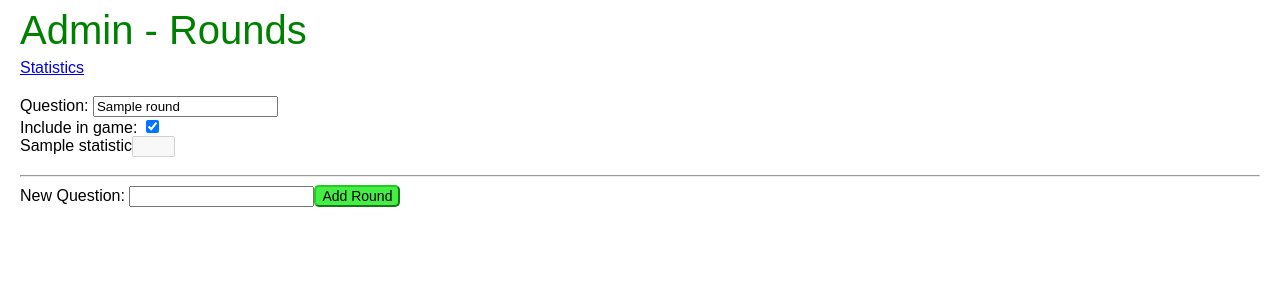
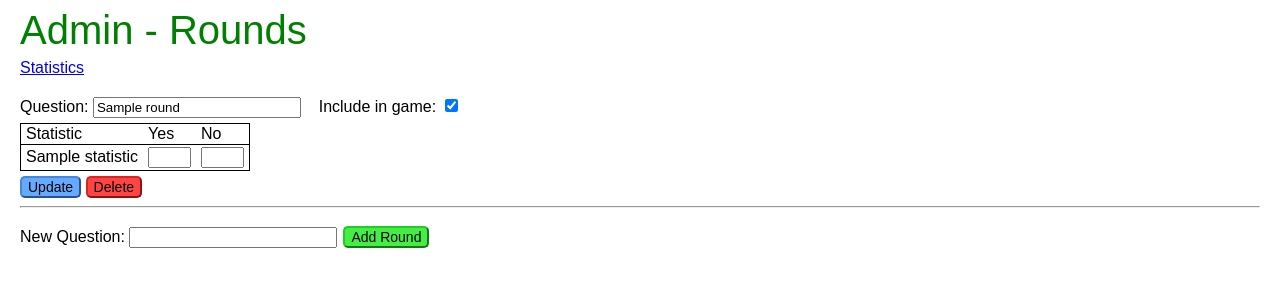
Before and after one commit to ataraciuk/localprojects-test, a Flask app: page /admin/rounds/ in a window 1280 px wide. Shown: the top 300 px of the page. Run offline with Flask 2, Linux system fonts and the light colour scheme; a database or web service that is not in the repository returns one stand-in record (values such as "Sample title"); some libraries are stand-ins or nearby versions.

Commit message:
rounds editing and deleting done

```diff
--- a/app.py
+++ b/app.py
@@ -34,7 +34,7 @@
 
 @app.route('/admin/rounds/')
 def rounds():
-	statistics = db.statistics.find()
+	statistics = list(db.statistics.find())
 	elems = db.rounds.find()
 	return render_template('rounds.html', elems=elems, statistics=statistics)
 
@@ -50,17 +50,34 @@
 	db.statistics.save({'name':name, '_id': ObjectId(stat_id)})
 	return ''
 
+@app.route('/admin/rounds/<round_id>/update/', methods=['POST'])
+def updateRound(round_id):
+	data = {'inGame' : request.form.has_key('inGame'), '_id': ObjectId(round_id), 'question': request.form['question'], 'yes': {}, 'no': {}}
+	for key, val in request.form.iteritems():
+		keys = key.split('-')
+		if (len(keys) > 1):
+			data[keys[0]][keys[1]] = int(val)
+	db.rounds.save(data)
+	return ''
+
 @app.route('/admin/statistics/<stat_id>/delete/', methods=['POST'])
 def deleteStat(stat_id):
 	db.statistics.remove({'_id': ObjectId(stat_id)})
 	return ''
 
+@app.route('/admin/rounds/<round_id>/delete/', methods=['POST'])
+def deleteRound(round_id):
+	db.rounds.remove({'_id': ObjectId(round_id)})
+	return ''
+
 @app.route('/admin/rounds/new/', methods=['POST'])
 def newRound():
 	name = request.form['question']
-	new_id = db.rounds.insert({'question': name, 'inGame': True})
-	statistics = db.statistics.find()
-	return render_template('round.html', elem={'question': name, '_id': new_id}, statistics=statistics)
+	data = {'question': name, 'inGame': True, 'yes': {}, 'no': {}}
+	new_id = db.rounds.insert(data)
+	data['_id'] = new_id
+	statistics = list(db.statistics.find())
+	return render_template('round.html', elem=data, statistics=statistics)
 
 if __name__ == '__main__':
     app.run(debug=True)
--- a/static/css/style.css
+++ b/static/css/style.css
@@ -99,3 +99,19 @@
 .w35 {
 	width: 35px;
 }
+table {
+	border: 1px solid black;
+	margin: 5px 0;
+}
+th {
+	border-bottom: 1px solid black;
+}
+td,th{
+	padding: 2px 5px;
+}
+.question-title{
+	width: 200px;
+}
+.add-btn{
+	margin-left: 6px;
+}
--- a/static/js/rounds.js
+++ b/static/js/rounds.js
@@ -13,10 +13,37 @@
 			});
 		}
 	});
+	$('body').on('click', '.update-btn', function(){
+		var btn = $(this);
+		var form = btn.prev().prev();
+		var newSt = form.find('input[name="question"]').val();
+		if(newSt.length > 0) {
+			form.find('input[type="number"]').each(function(){
+				var elem = $(this);
+				var value = parseInt(elem.val(), 10);
+				value = isNaN(value) ? 0 : value;
+				value = value < -5 ? -5 : value;
+				value = value > 5 ? 5 : value;
+				elem.val(value);
+			});
+			var status = btn.next().next().stop().html('Updating...').show().css('opacity','1');
+			$.post('/admin/rounds/'+btn.prev().val()+'/update/', form.serialize(), function(){
+				status.html('Updated!').fadeOut(4000);
+			});
+		}
+	});
+	$('body').on('click', '.delete-btn', function(){
+		var btn = $(this);
+		if (window.confirm("Confirm deletion")) {
+			$.post('/admin/rounds/'+btn.prev().prev().val()+'/delete/', function(){
+				btn.parent().fadeOut(400, function(){$(this).remove();});
+			});
+		}
+	});
 }
 
 rounds.DOM = {
-	list: $('.statistics')
+	list: $('.rounds')
 }
 
 $(function(){
--- a/templates/round.html
+++ b/templates/round.html
@@ -1,16 +1,28 @@
 <li>
-	Question: <input type="text" value="{{elem.question}}" />
-	<br/>
-	Include in game: <input type="checkbox" {% if elem.inGame %} checked="checked" {% endif %} />
+	<form>
+		Question: <input type="text" value="{{elem.question}}" class="question-title" name="question"/>
+		&nbsp;&nbsp;
+		Include in game: <input type="checkbox" {% if elem.inGame %} checked="checked" {% endif %} name="inGame"/>
 		<br/>
 		<table>
+			<tr>
+				<th>Statistic</th>
+				<th>Yes</th>
+				<th>No</th>
+			</tr>
 		{% for stat in statistics %}
 			<tr>
+				{% set u_stat_id = '%s'|format(stat._id) %}
 				<td>{{stat.name}}</td>
-			<td><input type="number" value="{{elem[stat._id]|default(0)}}" class="w35" disabled="disabled"/></td>
+				<td><input type="number" value="{{elem['yes'][u_stat_id]|default(0)}}" class="w35" min="-5" max="5" step="1" pattern="\d+" name="yes-{{stat._id}}"/></td>
+				<td><input type="number" value="{{elem['no'][u_stat_id]|default(0)}}" class="w35" min="-5" max="5" step="1" pattern="\d+" name="no-{{stat._id}}"/></td>
 			</tr>
 		{% endfor %}
 		</table>
-	<input type="hidden" value="{{elem._id}}" />
+	</form>
+	<input type="hidden" value="{{elem._id}}"/>
+	<input type="button" value="Update" class="update-btn"/>
+	<input type="button" value="Delete" class="delete-btn"/>
+	<span class="updated">Updated!</span>
+	<hr/>
 </li>
-<hr/>
--- a/templates/rounds.html
+++ b/templates/rounds.html
@@ -14,7 +14,7 @@
       {% include "round.html" %}
     {% endfor %}
 	  </ul>
-    New Question: <input type="text" value=""/><input type="button" value="Add Round" class="add-btn"/>
+    New Question: <input type="text" value="" class="question-title"/><input type="button" value="Add Round" class="add-btn"/>
   </div>
 {% endblock %}
 {% block footer %}
```
Lines whose indentation alone changed are shown as unchanged.
